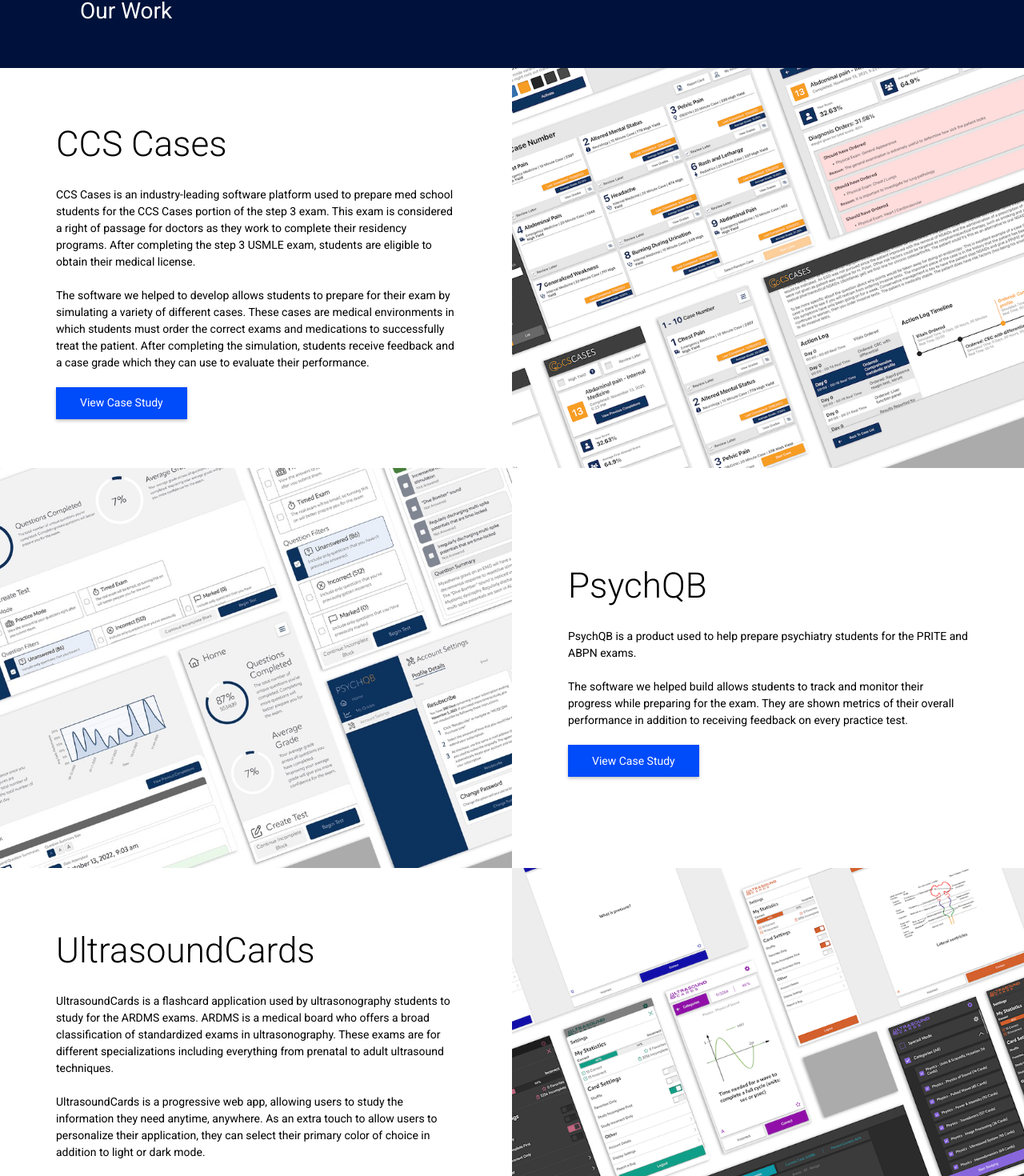
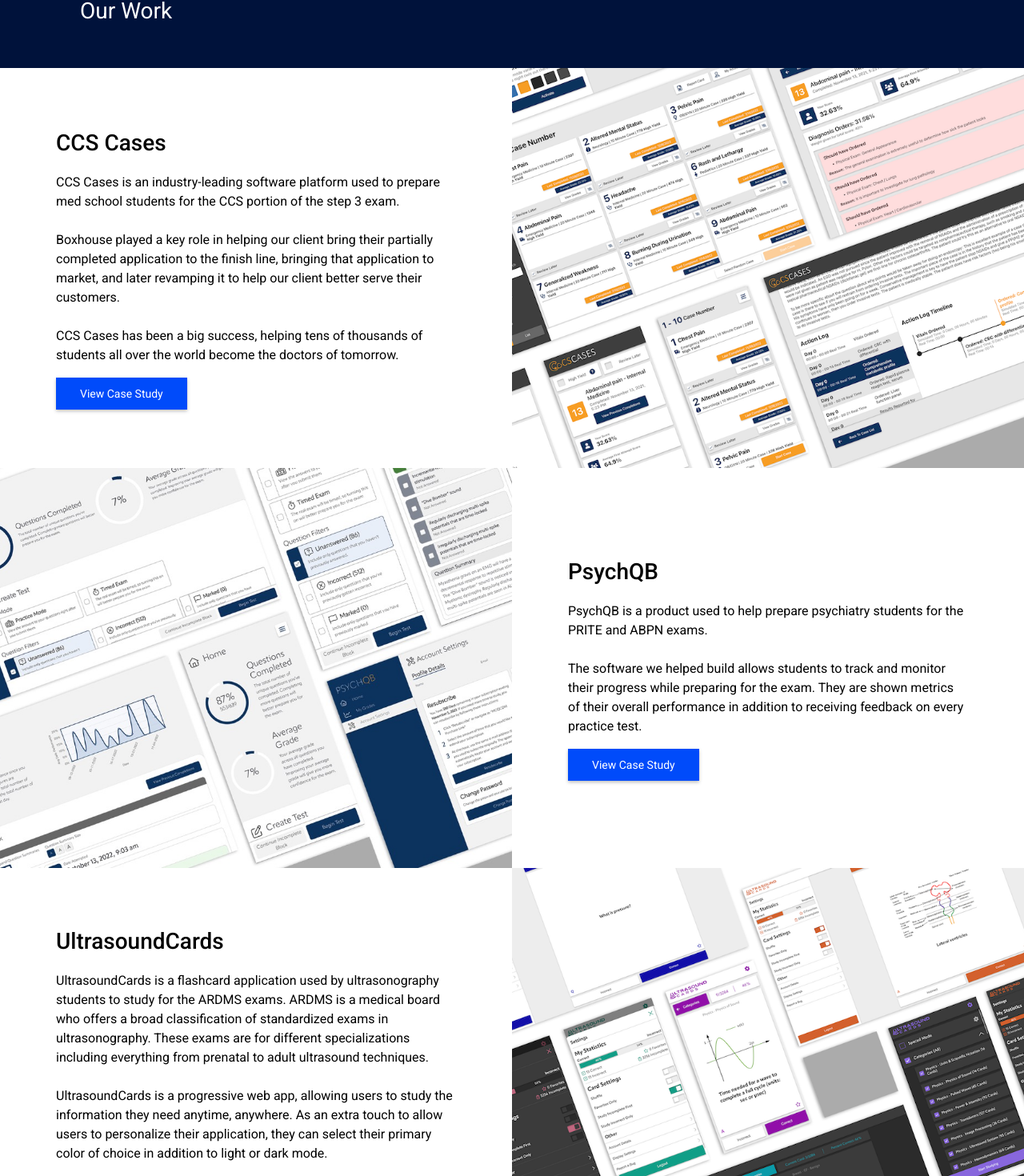
Before and after one commit to Digglit/Boxhouse-Frontend, a Next.js app: page /ourWork in a window 1280 px wide. Shown: the part 107-1577 px from the top of the page at 80% size. Built offline with nearby package versions, Linux system fonts and the light colour scheme; no server answers.

Commit message:
Update ccs cases our work copy and case study intro copy

```diff
--- a/app/ourWork/CCSCasesCaseStudy/page.js
+++ b/app/ourWork/CCSCasesCaseStudy/page.js
@@ -17,7 +17,7 @@
 const CCSCasesCaseStudy = (props, ref) => {
   return (
     <div className="overflow-hidden">
-      <div className="relative w-[100%] h-[200px] md:h-[250px] shadow-inner">
+      <div className="relative h-[200px] w-[100%] shadow-inner md:h-[250px]">
         <Image
           src={CCSCasesImage.src}
           alt="CCS Cases Collage of many screenshots of the platform"
@@ -32,7 +32,7 @@
       </div>
 
       {/* Case Study Body */}
-      <div className="px-[5%] md:px-[10%] m-auto">
+      <div className="m-auto px-[5%] md:px-[10%]">
         <Link href="/ourWork">
           <button className="primaryButton my-[30px]">
             Back To Case Studies
@@ -47,12 +47,12 @@
             "Laptop and Mobile Device showing screenshots of the CCS Cases application case selector feature"
           }
           body={
-            <p className="text-sm whitespace-pre-line">
+            <p className="whitespace-pre-line text-sm">
               CCS Cases is a medical education platform used to prepare doctoral
-              residents for the CCS portion of the USMLE step 3 exam. This exam
-              is considered a right of passage for doctors entering the field,
-              as passing the exam results in the individual receiving their
-              medical license and ability to practice medicine independently.
+              residents for the CCS portion of the USMLE step 3 exam. The exam
+              simulates real world medical environments, enabling students to
+              evaluate the presentation of a patient and order the appropriate
+              exams and treatment.
               <br />
               <br />
               Our client first approached us for this project with the goal of
@@ -70,7 +70,7 @@
           title="Initial State of the Project"
           altText={["CCS Cases old case list", "CCS cases old grading page"]}
           body={
-            <p className="text-sm whitespace-pre-line">
+            <p className="whitespace-pre-line text-sm">
               When starting this project, the basic UI design of the project had
               already been laid out. However, it lacked many of the essential
               functional requirements necessary to facilitate the move to the
@@ -85,14 +85,14 @@
               and was quickly preferred over the java-based platform.
             </p>
           }
-          className="md:mt-[50px] md:mb-[50px]"
+          className="md:mb-[50px] md:mt-[50px]"
         />
         <CaseStudyImageText
           image={ReportCardMockup.src}
           title="Report Card"
           altText={"CCS Cases report card feature showing a user's performance"}
           body={
-            <p className="text-sm whitespace-pre-line">
+            <p className="whitespace-pre-line text-sm">
               In order to give users more insight into their performance and how
               they compared to other users, we worked with our client to
               introduce the report card feature. This feature gives users a more
@@ -105,7 +105,7 @@
         <CaseStudyImageText
           title="Overhauling the UI"
           body={
-            <p className="text-sm whitespace-pre-line">
+            <p className="whitespace-pre-line text-sm">
               After the initial success of the project, our client was
               interested in improving users&apos; experiences on the platform
               with a more intuitive and inviting UI. Boxhouse was asked to
@@ -126,7 +126,7 @@
               platform. Read on to learn more about the changes we made.
             </p>
           }
-          className="mt-[50px]  md:mt-[75px] mb-[50px] md:mb-[75px]"
+          className="mb-[50px] mt-[50px] md:mb-[75px] md:mt-[75px]"
         />
         <CaseStudyImageText
           image={CaseListMockup.src}
@@ -135,7 +135,7 @@
             "Laptop and Mobile Device showing screenshots of the CCS Cases application case selector feature"
           }
           body={
-            <p className="text-sm whitespace-pre-line">
+            <p className="whitespace-pre-line text-sm">
               The case list is used for users to select the case they would like
               to practice. Each case represents a different scenario for the
               user to practice their diagnostic proficiency and reach the
@@ -157,7 +157,7 @@
             "Updated display of the CCS Cases grading feature, showing better organization of the user's performance feedback"
           }
           body={
-            <p className="text-sm whitespace-pre-line">
+            <p className="whitespace-pre-line text-sm">
               After completing a particular case, the user receives feedback
               elaborating on what was done correctly and what could be improved
               upon. During this redesign we worked with our client to introduce
@@ -175,7 +175,7 @@
             "CCS Cases account settings page, showing an overview of user information and a variety of themes to select from"
           }
           body={
-            <p className="text-sm whitespace-pre-line">
+            <p className="whitespace-pre-line text-sm">
               Last to update in this project was the account settings page. In
               this overhaul, we strove to give users the ability to customize
               their experience to better meet their needs. This included many
@@ -187,7 +187,7 @@
         <CaseStudyImageText
           title="Final Words"
           body={
-            <p className="text-sm whitespace-pre-line">
+            <p className="whitespace-pre-line text-sm">
               Our experience working on CCS Cases was one of many challenges and
               even more successes. Having the opportunity to impact the future
               of tens of thousands of doctors all over the world has given us a
--- a/app/ourWork/page.js
+++ b/app/ourWork/page.js
@@ -27,21 +27,20 @@
       </div>
       <div className={styles.workSectionContainer}>
         <div className={styles.workSectionContentWrapper}>
-          <h1 className={styles.workSectionTitle}>CCS Cases</h1>
-          <p className={styles.workSectionText}>
+          <h1 className={"text-[28px] font-medium"}>CCS Cases</h1>
+          <p className={"my-4"}>
             CCS Cases is an industry-leading software platform used to prepare
-            med school students for the CCS Cases portion of the step 3 exam.
-            This exam is considered a right of passage for doctors as they work
-            to complete their residency programs. After completing the step 3
-            USMLE exam, students are eligible to obtain their medical license.
+            med school students for the CCS portion of the step 3 exam.
             <br />
             <br />
-            The software we helped to develop allows students to prepare for
-            their exam by simulating a variety of different cases. These cases
-            are medical environments in which students must order the correct
-            exams and medications to successfully treat the patient. After
-            completing the simulation, students receive feedback and a case
-            grade which they can use to evaluate their performance.
+            Boxhouse played a key role in helping our client bring their
+            partially completed application to the finish line, bringing that
+            application to market, and later revamping it to help our client
+            better serve their customers.
+            <br />
+            <br />
+            CCS Cases has been a big success, helping tens of thousands of
+            students all over the world become the doctors of tomorrow.
           </p>
           <Link href="/ourWork/CCSCasesCaseStudy">
             <button className={"primaryButton"}>View Case Study</button>
@@ -76,8 +75,8 @@
           />
         </div>
         <div className={styles.workSectionContentWrapper}>
-          <h1 className={styles.workSectionTitle}>PsychQB</h1>
-          <p className={styles.workSectionText}>
+          <h1 className={"text-[28px] font-medium"}>PsychQB</h1>
+          <p className={"my-4"}>
             PsychQB is a product used to help prepare psychiatry students for
             the PRITE and ABPN exams.
             <br />
@@ -94,8 +93,8 @@
       </div>
       <div className={styles.workSectionContainer}>
         <div className={styles.workSectionContentWrapper}>
-          <h1 className={styles.workSectionTitle}>UltrasoundCards</h1>
-          <p className={styles.workSectionText}>
+          <h1 className={"text-[28px] font-medium"}>UltrasoundCards</h1>
+          <p className={"my-4"}>
             UltrasoundCards is a flashcard application used by ultrasonography
             students to study for the ARDMS exams. ARDMS is a medical board who
             offers a broad classification of standardized exams in
@@ -143,8 +142,10 @@
           />
         </div>
         <div className={styles.workSectionContentWrapper}>
-          <h1 className={styles.workSectionTitle}>UltrasoundCards Marketing</h1>
-          <p className={styles.workSectionText}>
+          <h1 className={"text-[28px] font-medium"}>
+            UltrasoundCards Marketing
+          </h1>
+          <p className={"my-4"}>
             In addition to the UltrasoundCards application, Boxhouse was
             responsible for developing the marketing application. There are a
             few key features to this site, it includes a blog, modifiable
```
